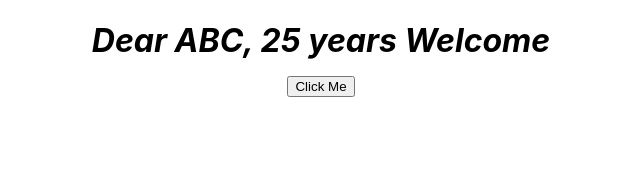
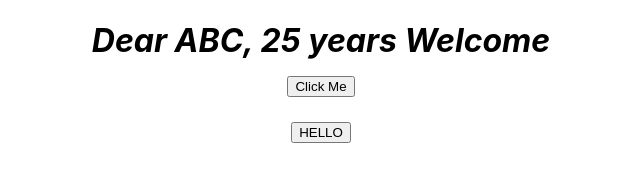
Before and after one commit to arnchkv/my-react-app, a React (Create React App) app: page / in a window 1280 px wide. Shown: the top 193 px of the page, without its empty margins (319-959 px from the left). Built offline with nearby package versions, Linux system fonts and the light colour scheme.

Commit message:
chap 10 event handling and event binding

```diff
--- a/src/App.js
+++ b/src/App.js
@@ -1,14 +1,50 @@
+import { Component } from 'react';
 import './App.css';
 import Person from "./Components/Person";
 // import Man from "./Components/Man";
 // import Demo from "./Components/Demo";
 
-function App() {
-  return (
-    <div className="App">
-      <Person name="ABC" age="20" />
-    </div>
-  );
+// functional component
+// function App() {
+//   return (
+//     <div className="App">
+//       <Person name="ABC" age="20" />
+//     </div>
+//   );
+// }
+
+// class based component
+class App extends Component {
+  constructor(props) {
+    super(props)
+    this.state = {
+      demo: "testing"
+    }
+
+    this.buttonClickHandler = this.buttonClickHandler.bind(this)
+  }
+
+  // buttonClickHandler = () => {
+  //   console.log(this.state)
+  //   console.log(this.props)
+  // }
+
+  // using event binding
+  buttonClickHandler() {
+    // console.log(this.props)
+    console.log(this.state)
+  }
+
+  render() {
+    return (
+      <div className="App">
+        <Person name="ABC" age="20" />
+        {/* <button onClick={() => this.buttonClickHandler()}>HELLO</button> */}
+        {/* <button onClick={this.buttonClickHandler.bind(this)}>HELLO</button> */}
+        <button onClick={this.buttonClickHandler}>HELLO</button>
+      </div>
+    );
+  }
 }
 
 export default App;
```
